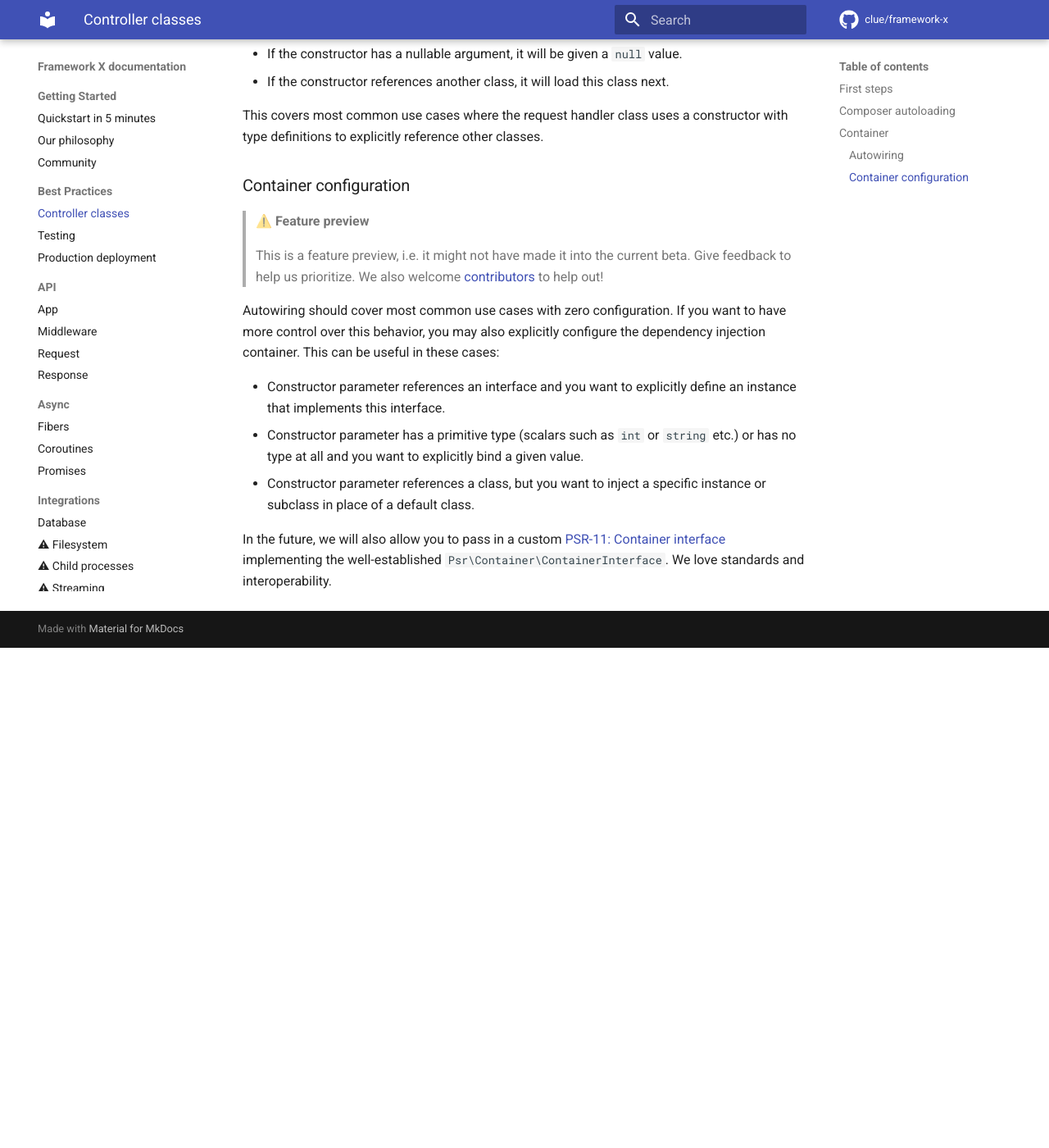
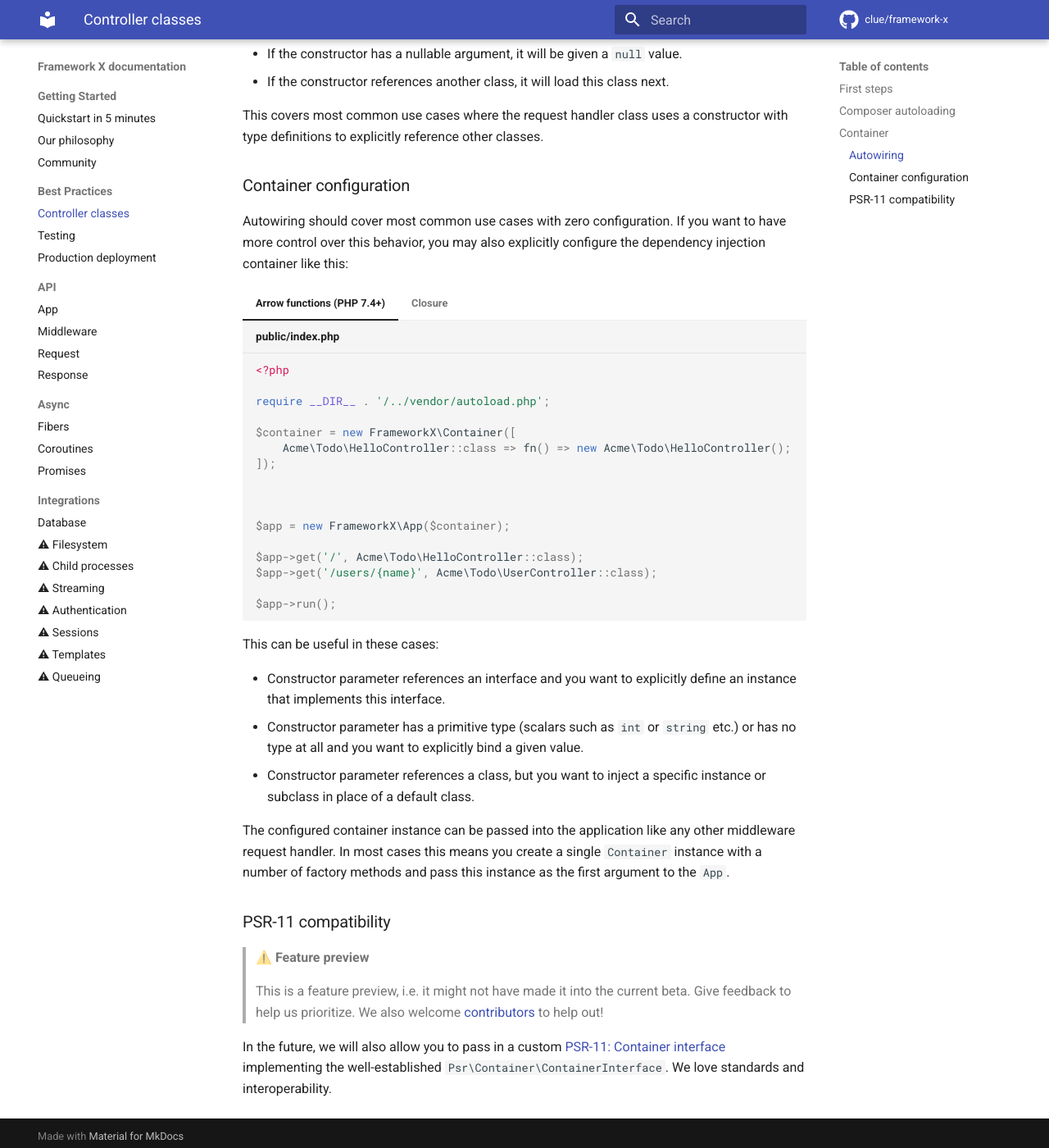
Before and after one commit to clue/framework-x, an MkDocs documentation site: the page built from docs/best-practices/controllers.md, in a window 1280 px wide and 1400 px high, scrolled down 3957 px. Shown: the whole window at 82% size. Built offline with MkDocs 1.6.1 and Material for MkDocs 9.7.7, drawn with Linux system fonts in a browser that asks for light colours; comment, search, counter and statistics services are not loaded; before the commit the page ends 4747 px from its top, so only the background shows below that.

Commit message:
Support factory methods for `Container` to defer loading dependencies

````diff
--- a/docs/best-practices/controllers.md
+++ b/docs/best-practices/controllers.md
@@ -205,15 +205,53 @@ constructor with type definitions to explicitly reference other classes.
 
 ### Container configuration
 
-> ⚠️ **Feature preview**
->
-> This is a feature preview, i.e. it might not have made it into the current beta.
-> Give feedback to help us prioritize.
-> We also welcome [contributors](../getting-started/community.md) to help out!
-
 Autowiring should cover most common use cases with zero configuration. If you
 want to have more control over this behavior, you may also explicitly configure
-the dependency injection container. This can be useful in these cases:
+the dependency injection container like this:
+
+=== "Arrow functions (PHP 7.4+)"
+
+    ```php title="public/index.php"
+    <?php
+
+    require __DIR__ . '/../vendor/autoload.php';
+
+    $container = new FrameworkX\Container([
+        Acme\Todo\HelloController::class => fn() => new Acme\Todo\HelloController();
+    ]);
+
+
+
+    $app = new FrameworkX\App($container);
+
+    $app->get('/', Acme\Todo\HelloController::class);
+    $app->get('/users/{name}', Acme\Todo\UserController::class);
+
+    $app->run();
+    ```
+
+=== "Closure"
+
+    ```php title="public/index.php"
+    <?php
+
+    require __DIR__ . '/../vendor/autoload.php';
+
+    $container = new FrameworkX\Container([
+        Acme\Todo\HelloController::class => function () {
+            return new Acme\Todo\HelloController();
+        }
+    ]);
+
+    $app = new FrameworkX\App($container);
+
+    $app->get('/', Acme\Todo\HelloController::class);
+    $app->get('/users/{name}', Acme\Todo\UserController::class);
+
+    $app->run();
+    ```
+
+This can be useful in these cases:
 
 * Constructor parameter references an interface and you want to explicitly
   define an instance that implements this interface.
@@ -222,6 +260,19 @@ the dependency injection container. This can be useful in these cases:
 * Constructor parameter references a class, but you want to inject a specific
   instance or subclass in place of a default class.
 
+The configured container instance can be passed into the application like any
+other middleware request handler. In most cases this means you create a single
+`Container` instance with a number of factory methods and pass this instance as
+the first argument to the `App`.
+
+### PSR-11 compatibility
+
+> ⚠️ **Feature preview**
+>
+> This is a feature preview, i.e. it might not have made it into the current beta.
+> Give feedback to help us prioritize.
+> We also welcome [contributors](../getting-started/community.md) to help out!
+
 In the future, we will also allow you to pass in a custom
 [PSR-11: Container interface](https://www.php-fig.org/psr/psr-11/) implementing
 the well-established `Psr\Container\ContainerInterface`.
````
Also changed, not shown: docs/integrations/database.md (+38 -11 lines), 2 other files.
